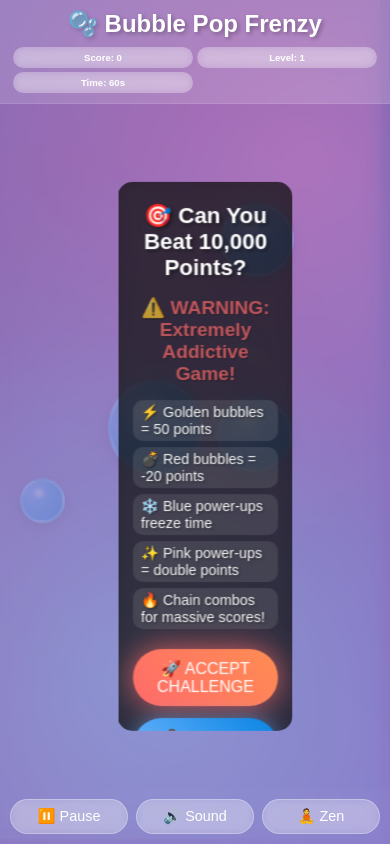
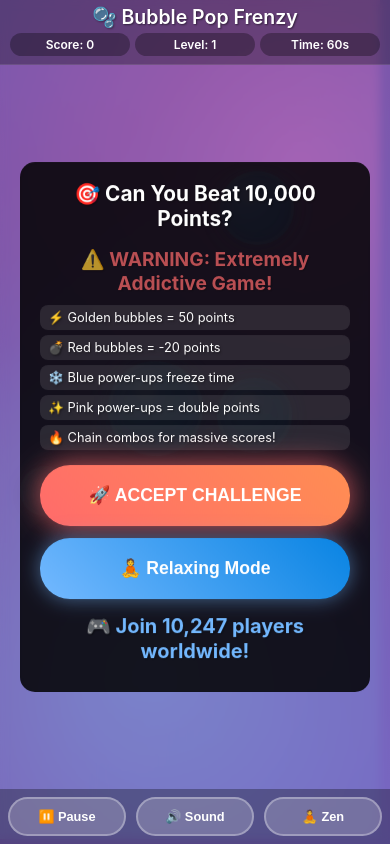
Before and after one commit to akashdeepo/bubble-pop-frenzy, a plain HTML site: page index.html in a window 390 px wide. Drawn offline with Linux system fonts and the light colour scheme.

Commit message:
🔧 CRITICAL MOBILE FIX - Complete Overhaul
✨ Major Mobile Improvements:
• Fixed viewport scaling issues (now uses --vh custom property)
• MUCH larger tap targets - buttons now 55px minimum height
• Improved touch handling with visual feedback
• Fixed iOS Safari bounce and zoom issues
• Better font scaling with clamp() for all screen sizes
• Simplified UI with darker backgrounds for better contrast
• Moved popups to bottom on mobile for reachability
• Added active states for all buttons
• Prevented all unwanted gestures and context menus
• Full-screen experience with position: fixed
• System font stack for better performance

🎯 Button & Touch Improvements:
• Start buttons: 20px padding, minimum 55px height
• Share buttons: 15px padding, minimum 48px height
• Larger bubbles: 50px minimum on mobile
• Touch feedback with scale animations
• No more accidental zooms or scrolls

📱 iOS/Android Specific Fixes:
• gesturestart prevention
• Custom viewport height calculation
• Orientation change handling
• Long-press context menu disabled
• Touch callout disabled

Now truly mobile-optimized and easy to play!

```diff
--- a/style.css
+++ b/style.css
@@ -2,22 +2,41 @@
     margin: 0;
     padding: 0;
     box-sizing: border-box;
+    -webkit-tap-highlight-color: transparent;
+    -webkit-touch-callout: none;
+    -webkit-text-size-adjust: 100%;
+    -ms-text-size-adjust: 100%;
+    touch-action: manipulation;
+}
+
+html {
+    width: 100%;
+    height: 100%;
+    overflow: hidden;
+    position: fixed;
 }
 
 body {
-    font-family: 'Arial', sans-serif;
+    font-family: -apple-system, BlinkMacSystemFont, 'Segoe UI', Roboto, Arial, sans-serif;
     background: linear-gradient(135deg, #667eea 0%, #764ba2 50%, #667eea 100%);
     background-size: 400% 400%;
     animation: gradientShift 20s ease infinite;
-    min-height: 100vh;
-    min-height: 100dvh; /* Dynamic viewport height for mobile */
+    width: 100vw;
+    height: 100vh;
+    height: 100dvh;
+    height: calc(var(--vh, 1vh) * 100);
     display: flex;
     justify-content: center;
     align-items: center;
     overflow: hidden;
-    position: relative;
+    position: fixed;
+    top: 0;
+    left: 0;
     padding: 0;
     margin: 0;
+    touch-action: none;
+    -webkit-user-select: none;
+    user-select: none;
 }
 
 body::before {
@@ -46,62 +65,65 @@ body::before {
 }
 
 .game-container {
-    width: 100vw;
-    max-width: 800px;
-    height: 100vh;
-    height: 100dvh; /* Dynamic viewport height */
-    background: rgba(255, 255, 255, 0.1);
-    backdrop-filter: blur(10px);
-    border-radius: 0;
-    border: none;
+    width: 100%;
+    height: 100%;
+    max-width: 100vw;
+    max-height: 100vh;
+    max-height: 100dvh;
+    background: rgba(255, 255, 255, 0.05);
+    backdrop-filter: blur(5px);
     display: flex;
     flex-direction: column;
     overflow: hidden;
+    position: relative;
 }
 
 .header {
-    background: rgba(255, 255, 255, 0.2);
-    padding: 15px 10px;
+    background: rgba(0, 0, 0, 0.3);
+    padding: 8px 5px;
     text-align: center;
     border-bottom: 1px solid rgba(255, 255, 255, 0.1);
     flex-shrink: 0;
+    z-index: 10;
 }
 
 .header h1 {
     color: white;
-    font-size: 2em;
-    margin-bottom: 10px;
-    text-shadow: 2px 2px 4px rgba(0, 0, 0, 0.3);
-    line-height: 1.2;
+    font-size: clamp(1.2rem, 5vw, 1.8rem);
+    margin-bottom: 5px;
+    text-shadow: 1px 1px 2px rgba(0, 0, 0, 0.5);
+    line-height: 1;
+    font-weight: 600;
 }
 
 .stats {
-    display: grid;
-    grid-template-columns: 1fr 1fr;
-    grid-template-rows: 1fr 1fr;
-    gap: 8px;
+    display: flex;
+    justify-content: space-around;
+    gap: 5px;
     color: white;
-    font-size: 1em;
-    font-weight: bold;
-    max-width: 100%;
+    font-size: clamp(0.75rem, 3vw, 1rem);
+    font-weight: 600;
+    padding: 0 5px;
+    flex-wrap: wrap;
 }
 
 .stats div {
-    background: rgba(255, 255, 255, 0.2);
-    padding: 8px 12px;
-    border-radius: 20px;
-    backdrop-filter: blur(5px);
+    background: rgba(0, 0, 0, 0.3);
+    padding: 4px 8px;
+    border-radius: 15px;
     text-align: center;
     white-space: nowrap;
-    overflow: hidden;
-    text-overflow: ellipsis;
+    flex: 1;
+    min-width: 70px;
+    max-width: 120px;
 }
 
 .game-area {
     flex: 1;
     position: relative;
     overflow: hidden;
-    background: linear-gradient(45deg, rgba(255, 255, 255, 0.1), rgba(255, 255, 255, 0.05));
+    background: transparent;
+    touch-action: none;
 }
 
 .start-screen, .game-over-screen {
@@ -111,17 +133,22 @@ body::before {
     transform: translate(-50%, -50%);
     text-align: center;
     color: white;
-    background: rgba(0, 0, 0, 0.7);
-    padding: 40px;
-    border-radius: 20px;
+    background: rgba(0, 0, 0, 0.85);
+    padding: 20px;
+    border-radius: 15px;
     backdrop-filter: blur(10px);
     z-index: 100;
+    width: 90%;
+    max-width: 350px;
+    max-height: 80vh;
+    overflow-y: auto;
 }
 
 .start-screen h2, .game-over-screen h2 {
-    font-size: 2.5em;
-    margin-bottom: 20px;
-    text-shadow: 2px 2px 4px rgba(0, 0, 0, 0.5);
+    font-size: clamp(1.3rem, 5vw, 2rem);
+    margin-bottom: 15px;
+    text-shadow: 1px 1px 3px rgba(0, 0, 0, 0.5);
+    line-height: 1.2;
 }
 
 .start-screen p, .game-over-screen p {
@@ -134,13 +161,19 @@ body::before {
     background: linear-gradient(45deg, #ff6b6b, #4ecdc4);
     color: white;
     border: none;
-    padding: 15px 40px;
-    font-size: 1.3em;
-    border-radius: 50px;
+    padding: 18px 40px;
+    font-size: clamp(1.1rem, 4vw, 1.3rem);
+    font-weight: 600;
+    border-radius: 30px;
     cursor: pointer;
-    margin-top: 20px;
+    margin: 10px auto;
+    display: block;
+    width: 90%;
+    max-width: 250px;
     transition: all 0.3s ease;
-    box-shadow: 0 8px 15px rgba(0, 0, 0, 0.3);
+    box-shadow: 0 4px 15px rgba(0, 0, 0, 0.3);
+    -webkit-appearance: none;
+    touch-action: manipulation;
 }
 
 .start-btn:hover {
@@ -247,22 +280,28 @@ body::before {
 }
 
 .controls {
-    background: rgba(255, 255, 255, 0.1);
-    padding: 15px;
+    background: rgba(0, 0, 0, 0.3);
+    padding: 8px;
     display: flex;
     justify-content: center;
-    gap: 20px;
+    gap: 10px;
+    flex-shrink: 0;
 }
 
 .control-btn {
     background: rgba(255, 255, 255, 0.2);
     color: white;
-    border: 1px solid rgba(255, 255, 255, 0.3);
-    padding: 10px 20px;
-    border-radius: 25px;
+    border: 2px solid rgba(255, 255, 255, 0.3);
+    padding: 10px 15px;
+    border-radius: 20px;
     cursor: pointer;
-    backdrop-filter: blur(5px);
+    font-size: clamp(0.8rem, 3vw, 1rem);
+    font-weight: 600;
+    flex: 1;
+    max-width: 120px;
     transition: all 0.3s ease;
+    -webkit-appearance: none;
+    touch-action: manipulation;
 }
 
 .control-btn:hover {
@@ -486,195 +525,90 @@ body::before {
     100% { transform: translateX(0); opacity: 1; }
 }
 
-/* Mobile Optimizations */
-@media (max-width: 768px) {
-    body {
+/* Mobile-first responsive design */
+@media screen and (max-width: 768px) {
+    .rules {
+        margin: 10px 0;
         padding: 0;
     }
 
-    .game-container {
-        width: 100vw;
-        height: 100vh;
-        height: 100dvh;
-        border-radius: 0;
-        max-width: none;
-    }
-
-    .header {
-        padding: 10px 8px;
-    }
-
-    .header h1 {
-        font-size: 1.8em;
-        margin-bottom: 8px;
-    }
-
-    .stats {
-        grid-template-columns: 1fr 1fr;
-        grid-template-rows: 1fr 1fr;
-        gap: 6px;
-        font-size: 0.9em;
-        padding: 0 5px;
-    }
-
-    .stats div {
-        padding: 6px 8px;
-        font-size: 0.85em;
-    }
-
-    .start-screen, .game-over-screen {
-        padding: 20px 15px;
-        margin: 10px;
-        border-radius: 15px;
-        max-height: 80%;
-        overflow-y: auto;
-    }
-
-    .start-screen h2, .game-over-screen h2 {
-        font-size: 1.6em;
-        margin-bottom: 15px;
+    .rules p {
+        font-size: clamp(0.8rem, 3vw, 0.95rem);
+        margin: 5px 0;
+        padding: 5px 8px;
+        background: rgba(255, 255, 255, 0.1);
+        border-radius: 8px;
     }
 
     .challenge-text {
-        font-size: 1em;
-    }
-
-    .rules {
-        margin: 15px 0;
-        max-width: 100%;
-    }
-
-    .rules p {
-        font-size: 0.9em;
-        margin: 6px 0;
-        padding: 4px 8px;
+        font-size: clamp(0.9rem, 3.5vw, 1.1rem);
+        margin: 10px 0;
     }
 
     .difficulty-buttons {
+        display: flex;
         flex-direction: column;
-        align-items: center;
         gap: 12px;
+        margin: 15px 0;
         width: 100%;
     }
 
-    .start-btn {
+    .start-btn.challenge, .start-btn.zen {
         width: 100%;
-        max-width: 280px;
-        padding: 12px 20px;
-        font-size: 1.1em;
+        max-width: none;
+        padding: 20px 30px;
+        font-size: clamp(1.1rem, 4.5vw, 1.4rem);
         margin: 0;
+        min-height: 55px;
     }
 
     .share-buttons {
+        display: flex;
         flex-direction: column;
-        align-items: center;
         gap: 10px;
+        margin: 15px 0;
         width: 100%;
     }
 
     .share-btn {
         width: 100%;
-        max-width: 250px;
-        padding: 10px 15px;
-        font-size: 0.95em;
+        padding: 15px 20px;
+        font-size: clamp(0.9rem, 3.5vw, 1.1rem);
+        min-height: 48px;
     }
 
     .player-count {
-        font-size: 0.8em;
+        font-size: clamp(0.75rem, 3vw, 0.9rem);
         margin-top: 10px;
     }
 
-    .controls {
-        padding: 10px;
-        gap: 8px;
-        flex-wrap: wrap;
+    .bubble {
+        min-width: 50px;
+        min-height: 50px;
     }
 
-    .control-btn {
-        padding: 8px 12px;
-        font-size: 0.9em;
-        flex: 1;
-        min-width: 80px;
-    }
-
-    .bubble {
-        min-width: 40px;
-        min-height: 40px;
+    .power-up {
+        width: 45px;
+        height: 45px;
     }
 
     .score-popup {
-        font-size: 1.2em;
+        font-size: clamp(1.2rem, 5vw, 1.5rem);
     }
 
     .combo-indicator {
-        font-size: 1.5em;
+        font-size: clamp(1.3rem, 5vw, 1.8rem);
         right: 10px;
-        top: 15%;
+        top: 100px;
     }
 
     .viral-popup {
-        top: 10px;
+        top: auto;
+        bottom: 20px;
         right: 10px;
         left: 10px;
-        right: 10px;
         max-width: none;
-        font-size: 0.9em;
+        font-size: clamp(0.85rem, 3vw, 1rem);
         padding: 12px;
     }
 }
-
-@media (max-width: 480px) {
-    .header h1 {
-        font-size: 1.5em;
-    }
-
-    .stats {
-        font-size: 0.8em;
-        gap: 4px;
-    }
-
-    .stats div {
-        padding: 5px 6px;
-        font-size: 0.75em;
-    }
-
-    .start-screen h2, .game-over-screen h2 {
-        font-size: 1.4em;
-    }
-
-    .start-btn {
-        font-size: 1em;
-        padding: 10px 15px;
-    }
-
-    .bubble {
-        min-width: 35px;
-        min-height: 35px;
-    }
-}
-
-/* Landscape mobile orientation */
-@media (max-height: 500px) and (orientation: landscape) {
-    .header {
-        padding: 8px;
-    }
-
-    .header h1 {
-        font-size: 1.4em;
-        margin-bottom: 5px;
-    }
-
-    .stats {
-        font-size: 0.8em;
-        gap: 4px;
-    }
-
-    .start-screen, .game-over-screen {
-        padding: 15px 10px;
-        max-height: 90%;
-    }
-
-    .controls {
-        padding: 6px;
-    }
-}
--- a/viral-features.js
+++ b/viral-features.js
@@ -127,27 +127,53 @@ document.addEventListener('DOMContentLoaded', () => {
     }, 1000);
 });
 
-// Mobile optimizations
+// Enhanced mobile optimizations
 document.addEventListener('DOMContentLoaded', () => {
-    // Prevent scrolling on touch
-    document.body.addEventListener('touchmove', (e) => {
+    // Prevent all default touch behaviors
+    document.addEventListener('gesturestart', function (e) {
         e.preventDefault();
+    });
+
+    // Prevent scrolling
+    document.addEventListener('touchmove', function(e) {
+        if (e.target.closest('.game-area')) {
+            e.preventDefault();
+        }
     }, { passive: false });
 
-    // Prevent zoom on double tap
+    // Prevent double-tap zoom
     let lastTouchEnd = 0;
     document.addEventListener('touchend', function (event) {
-        const now = (new Date()).getTime();
+        const now = Date.now();
         if (now - lastTouchEnd <= 300) {
             event.preventDefault();
         }
         lastTouchEnd = now;
     }, false);
 
-    // Add touch feedback
-    document.addEventListener('touchstart', () => {
-        if (navigator.vibrate) {
-            navigator.vibrate(10);
-        }
+    // Fix iOS Safari viewport issues
+    const setViewportHeight = () => {
+        const vh = window.innerHeight * 0.01;
+        document.documentElement.style.setProperty('--vh', `${vh}px`);
+    };
+
+    setViewportHeight();
+    window.addEventListener('resize', setViewportHeight);
+    window.addEventListener('orientationchange', setViewportHeight);
+
+    // Prevent context menu on long press
+    document.addEventListener('contextmenu', function(e) {
+        e.preventDefault();
+        return false;
+    });
+
+    // Add active states for better touch feedback
+    document.querySelectorAll('.start-btn, .control-btn, .share-btn').forEach(btn => {
+        btn.addEventListener('touchstart', function() {
+            this.style.transform = 'scale(0.95)';
+        });
+        btn.addEventListener('touchend', function() {
+            this.style.transform = 'scale(1)';
+        });
     });
 });
```
Also changed, not shown: index.html (+4 -2 lines).
